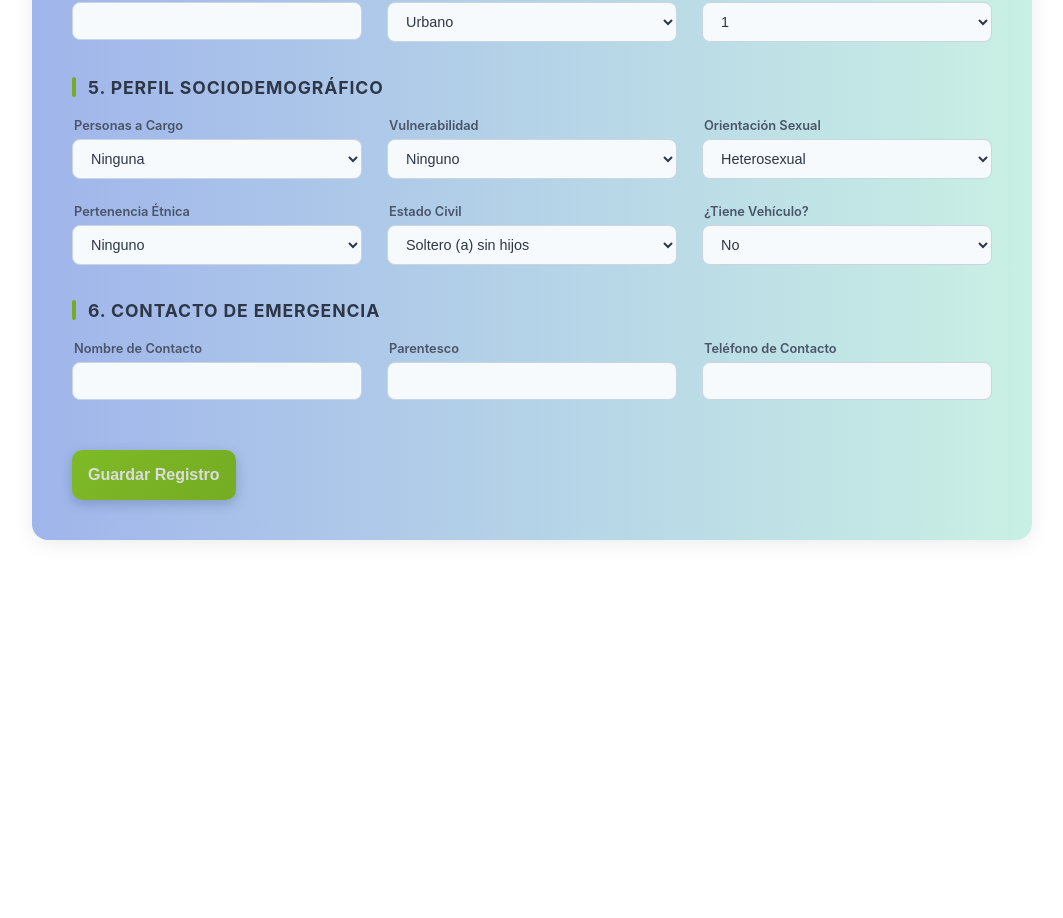
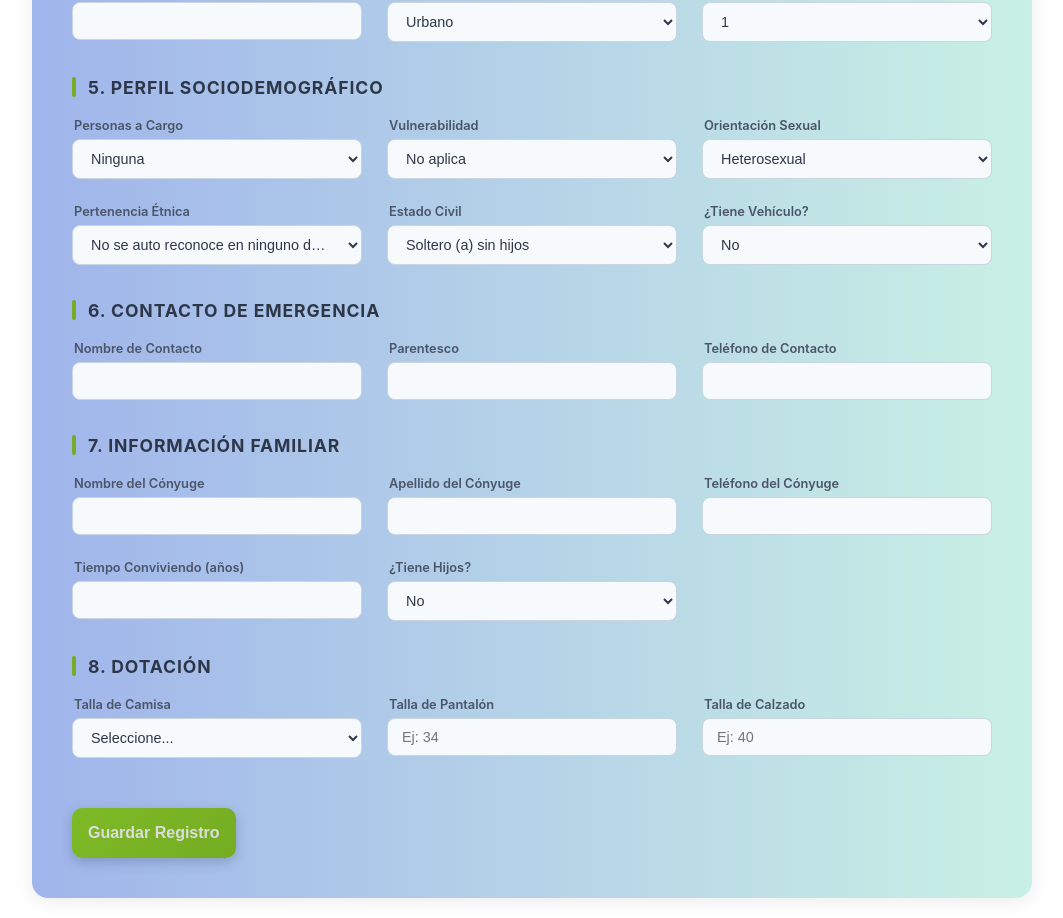
Before and after one commit to edwarsthat/empleados-dashboard-celifrut, a React (Vite) app: page /registro-socioeconomico in a window 1280 px wide. Shown: the part 1257-2175 px from the top of the page, without its empty margins (108-1171 px from the left). Before the commit the page ends 1817 px from the top, so only its background shows below. Built offline with nearby package versions, Linux system fonts and the light colour scheme.

Commit message:
se modifico el formulario de registro socioeconomico

```diff
--- a/src/components/infoSocioEconomica/FormularioSociocultural.tsx
+++ b/src/components/infoSocioEconomica/FormularioSociocultural.tsx
@@ -54,14 +54,35 @@ export default function FormularioSociocultural({ initialData = {} }: Props) {
         const personasCargo = d.personasCargo || 'Ninguna';
         const val = mapPersonasCargo(personasCargo);
         if (val !== undefined)      payload.personas_a_cargo            = val;
-        payload.vulnerabilidad      = d.vulnerabilidad || 'Ninguno';
+        payload.vulnerabilidad      = d.vulnerabilidad || 'No aplica';
         payload.orientacion_sexual  = d.orientacion || 'Heterosexual';
-        payload.pertenencia_etnica  = d.etnia || 'Ninguno';
+        payload.pertenencia_etnica  = d.etnia || 'No se auto reconoce en ninguno de los anteriores';
         if (d.emergenciaNombre)     payload.contacto_emergencia_nombre  = d.emergenciaNombre;
         if (d.emergenciaTelefono)   payload.contacto_emergencia_telefono= d.emergenciaTelefono;
         if (d.emergenciaParentesco) payload.contacto_emergencia_parentesco = d.emergenciaParentesco;
         payload.tiene_vehiculo      = (d.vehiculo || 'No') !== 'No';
         payload.estado_civil        = d.estadoCivil || 'Soltero';
+
+        if (d.nombreConyugue)       payload.nombre_conyugue             = d.nombreConyugue;
+        if (d.apellidoConyugue)     payload.apellido_conyugue           = d.apellidoConyugue;
+        if (d.telefonoConyugue)     payload.telefono_conyugue           = d.telefonoConyugue;
+        if (d.tiempoConviviendo)    payload.tiempo_conviviendo          = Number(d.tiempoConviviendo);
+        const tieneHijos = (d.tieneHijos || 'No') === 'Si';
+        payload.tiene_hijos = tieneHijos;
+        if (tieneHijos) {
+            if (d.cuantosHijos)     payload.cuantos_hijos               = Number(d.cuantosHijos);
+            if (d.edadHijos) {
+                payload.edad_hijos = d.edadHijos
+                    .split(',')
+                    .map((edad) => Number(edad.trim()))
+                    .filter((edad) => !Number.isNaN(edad));
+            }
+        }
+
+        if (d.camisa)               payload.camisa                     = d.camisa;
+        if (d.pantalon)              payload.pantalon                    = d.pantalon;
+        if (d.calzado)               payload.calzado                     = d.calzado;
+
         return payload;
     };
 
@@ -86,6 +107,25 @@ export default function FormularioSociocultural({ initialData = {} }: Props) {
         }
     };
 
+    if (submitResult === 'success') {
+        return (
+            <div className={styles.formWrapper}>
+                <div className={styles.infoBanner}>
+                    <img src="/1.webp" alt="Celifrut SAS" className={styles.logo} />
+                    <h2 className={styles.sectionTitle}>Registro de Información Sociocultural</h2>
+                </div>
+                <div className={styles.thankYouContainer}>
+                    <div className={styles.thankYouIcon}>✓</div>
+                    <h3 className={styles.thankYouTitle}>¡Gracias por completar el formulario!</h3>
+                    <p className={styles.thankYouText}>
+                        Hemos recibido correctamente su información. El equipo de Talento Humano de Celifrut SAS la
+                        revisará y, si necesita algo adicional, se pondrá en contacto con usted. Ya puede cerrar esta ventana.
+                    </p>
+                </div>
+            </div>
+        );
+    }
+
     return (
         <div className={styles.formWrapper}>
             <div className={styles.infoBanner}>
@@ -107,11 +147,11 @@ export default function FormularioSociocultural({ initialData = {} }: Props) {
                 <h2 className={styles.sectionTitle}>1. Identificación y Datos Básicos</h2>
                 <div className={styles.grid}>
                 <div className={styles.field}>
-                    <label>Nombre <span className={styles.required}>*</span></label>
+                    <label>Nombres <span className={styles.required}>*</span></label>
                     <input type="text" name="nombre" className={styles.input} value={formData.nombre ?? ''} onChange={handleChange} required />
                 </div>
                 <div className={styles.field}>
-                    <label>Apellido <span className={styles.required}>*</span></label>
+                    <label>Apellidos <span className={styles.required}>*</span></label>
                     <input type="text" name="apellido" className={styles.input} value={formData.apellido ?? ''} onChange={handleChange} required />
                 </div>
                 <div className={styles.field}>
@@ -135,6 +175,8 @@ export default function FormularioSociocultural({ initialData = {} }: Props) {
                     <option value="Masculino">Masculino</option>
                     <option value="Femenino">Femenino</option>
                     <option value="Indefinido">Indefinido</option>
+                    <option value="LGBTIQ">LGBTIQ+</option>
+                    <option value="no_response">Prefiro no responder</option>
                     </select>
                 </div>
                 <div className={styles.field}>
@@ -268,12 +310,19 @@ export default function FormularioSociocultural({ initialData = {} }: Props) {
                 </div>
                 <div className={styles.field}>
                     <label>Vulnerabilidad</label>
-                    <select name="vulnerabilidad" className={styles.select} value={formData.vulnerabilidad ?? 'Ninguno'} onChange={handleChange}>
-                    <option value="Ninguno">Ninguno</option>
+                    <select name="vulnerabilidad" className={styles.select} value={formData.vulnerabilidad ?? 'No aplica'} onChange={handleChange}>
                     <option value="Desplazado">Desplazado</option>
-                    <option value="Victima">Victima del Conflicto</option>
-                    <option value="Migrante">Poblacion migrante</option>
+                    <option value="Victima del conflicto armado (No desplazado)">Víctima del conflicto armado (No desplazado)</option>
+                    <option value="Desmovilizado o reinsertado">Desmovilizado o reinsertado</option>
+                    <option value="Hijo (as) de desmovilizados o reinsertados">Hijo (as) de desmovilizados o reinsertados</option>
+                    <option value="Damnificado desastre natural">Damnificado desastre natural</option>
                     <option value="Cabeza de familia">Cabeza de familia</option>
+                    <option value="Hijo (as) de madres cabeza de familia">Hijo (as) de madres cabeza de familia</option>
+                    <option value="En condicion de discapacidad">En condición de discapacidad</option>
+                    <option value="Poblacion migrante">Población migrante</option>
+                    <option value="Poblacion zonas frontera (Nacionales)">Población zonas frontera (Nacionales)</option>
+                    <option value="Ejercicio del trabajo sexual">Ejercicio del trabajo sexual</option>
+                    <option value="No aplica">No aplica</option>
                     </select>
                 </div>
                 <div className={styles.field}>
@@ -286,11 +335,14 @@ export default function FormularioSociocultural({ initialData = {} }: Props) {
                 </div>
                 <div className={styles.field}>
                     <label>Pertenencia Étnica</label>
-                    <select name="etnia" className={styles.select} value={formData.etnia ?? 'Ninguno'} onChange={handleChange}>
-                    <option value="Ninguno">Ninguno</option>
+                    <select name="etnia" className={styles.select} value={formData.etnia ?? 'No se auto reconoce en ninguno de los anteriores'} onChange={handleChange}>
                     <option value="Afrocolombiano">Afrocolombiano</option>
-                    <option value="Indigena">Indigena</option>
-                    <option value="Raizal">Raizal</option>
+                    <option value="Comunidad negra">Comunidad negra</option>
+                    <option value="Indigena">Indígena</option>
+                    <option value="Palanquero">Palanquero</option>
+                    <option value="Raizal del archipielago de San Andres, Providencia y Santa Catalina">Raizal del archipiélago de San Andrés, Providencia y Santa Catalina</option>
+                    <option value="Rrom/gitano">Rrom/gitano</option>
+                    <option value="No se auto reconoce en ninguno de los anteriores">No se auto reconoce en ninguno de los anteriores</option>
                     </select>
                 </div>
                 <div className={styles.field}>
@@ -330,9 +382,71 @@ export default function FormularioSociocultural({ initialData = {} }: Props) {
                 </div>
                 </div>
 
-                {submitResult === 'success' && (
-                    <p className={styles.msgSuccess}>Registro guardado exitosamente.</p>
+                {/* CATEGORÍA 7: INFORMACIÓN FAMILIAR */}
+                <h2 className={styles.sectionTitle}>7. Información Familiar</h2>
+                <div className={styles.grid}>
+                <div className={styles.field}>
+                    <label>Nombre del Cónyuge</label>
+                    <input type="text" name="nombreConyugue" className={styles.input} value={formData.nombreConyugue ?? ''} onChange={handleChange} />
+                </div>
+                <div className={styles.field}>
+                    <label>Apellido del Cónyuge</label>
+                    <input type="text" name="apellidoConyugue" className={styles.input} value={formData.apellidoConyugue ?? ''} onChange={handleChange} />
+                </div>
+                <div className={styles.field}>
+                    <label>Teléfono del Cónyuge</label>
+                    <input type="tel" name="telefonoConyugue" className={styles.input} value={formData.telefonoConyugue ?? ''} onChange={handleChange} />
+                </div>
+                <div className={styles.field}>
+                    <label>Tiempo Conviviendo (años)</label>
+                    <input type="number" min="0" name="tiempoConviviendo" className={styles.input} value={formData.tiempoConviviendo ?? ''} onChange={handleChange} />
+                </div>
+                <div className={styles.field}>
+                    <label>¿Tiene Hijos?</label>
+                    <select name="tieneHijos" className={styles.select} value={formData.tieneHijos ?? 'No'} onChange={handleChange}>
+                    <option value="No">No</option>
+                    <option value="Si">Si</option>
+                    </select>
+                </div>
+                {formData.tieneHijos === 'Si' && (
+                <>
+                <div className={styles.field}>
+                    <label>¿Cuántos Hijos?</label>
+                    <input type="number" min="0" name="cuantosHijos" className={styles.input} value={formData.cuantosHijos ?? ''} onChange={handleChange} />
+                </div>
+                <div className={styles.field}>
+                    <label>Edad de los Hijos</label>
+                    <input type="text" name="edadHijos" className={styles.input} placeholder="Ej: 5, 8, 12" value={formData.edadHijos ?? ''} onChange={handleChange} />
+                </div>
+                </>
                 )}
+                </div>
+
+                {/* CATEGORÍA 8: DOTACIÓN */}
+                <h2 className={styles.sectionTitle}>8. Dotación</h2>
+                <div className={styles.grid}>
+                <div className={styles.field}>
+                    <label>Talla de Camisa</label>
+                    <select name="camisa" className={styles.select} value={formData.camisa ?? ''} onChange={handleChange}>
+                    <option value="">Seleccione...</option>
+                    <option value="XS">XS</option>
+                    <option value="S">S</option>
+                    <option value="M">M</option>
+                    <option value="L">L</option>
+                    <option value="XL">XL</option>
+                    <option value="XXL">XXL</option>
+                    </select>
+                </div>
+                <div className={styles.field}>
+                    <label>Talla de Pantalón</label>
+                    <input type="text" name="pantalon" className={styles.input} placeholder="Ej: 34" value={formData.pantalon ?? ''} onChange={handleChange} />
+                </div>
+                <div className={styles.field}>
+                    <label>Talla de Calzado</label>
+                    <input type="text" name="calzado" className={styles.input} placeholder="Ej: 40" value={formData.calzado ?? ''} onChange={handleChange} />
+                </div>
+                </div>
+
                 {submitResult === 'error' && (
                     <p className={styles.msgError}>Ocurrió un error al guardar. Intente de nuevo.</p>
                 )}
--- a/src/styles/Formulario.module.css
+++ b/src/styles/Formulario.module.css
@@ -88,6 +88,9 @@
 
 /* Estilo de Inputs y Selects */
 .input, .select {
+    width: 100%;
+    min-width: 0;
+    box-sizing: border-box;
     padding: 10px 14px;
     border: 1px solid #cbd5e0;
     border-radius: 8px;
@@ -95,6 +98,12 @@
     color: #2d3748;
     background-color: #f7fafc;
     transition: all 0.2s ease-in-out;
+}
+
+.select {
+    text-overflow: ellipsis;
+    white-space: nowrap;
+    overflow: hidden;
 }
 
 .input:hover, .select:hover {
@@ -157,3 +166,43 @@
     color: #9b2c2c;
     font-size: 0.9rem;
 }
+
+.thankYouContainer {
+    padding: 60px 40px;
+    border-radius: 0 0 16px 16px;
+    box-shadow: 0 4px 20px rgba(0, 0, 0, 0.08);
+    background: linear-gradient(to right, #a0b5eb 0%, #c9f0e4 100%);
+    text-align: center;
+    display: flex;
+    flex-direction: column;
+    align-items: center;
+    gap: 16px;
+}
+
+.thankYouIcon {
+    width: 64px;
+    height: 64px;
+    border-radius: 50%;
+    background: #75ac23;
+    color: #fff;
+    display: flex;
+    align-items: center;
+    justify-content: center;
+    font-size: 2rem;
+    line-height: 1;
+}
+
+.thankYouTitle {
+    font-size: 1.4rem;
+    font-weight: 700;
+    color: #2d3748;
+    margin: 0;
+}
+
+.thankYouText {
+    font-size: 1rem;
+    color: #2d3748;
+    max-width: 600px;
+    line-height: 1.6;
+    margin: 0;
+}
```
Also changed, not shown: src/types/personal.d.ts (+18 -1 lines).
